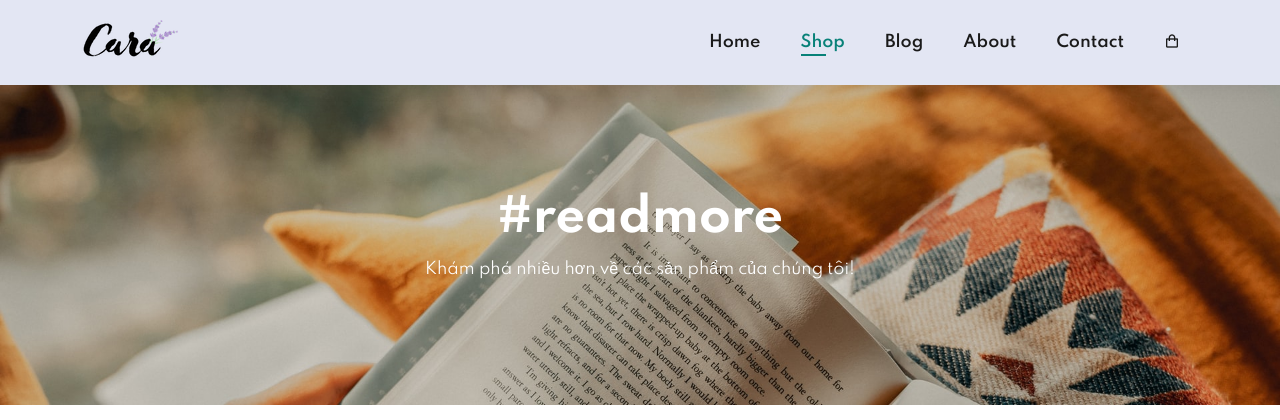
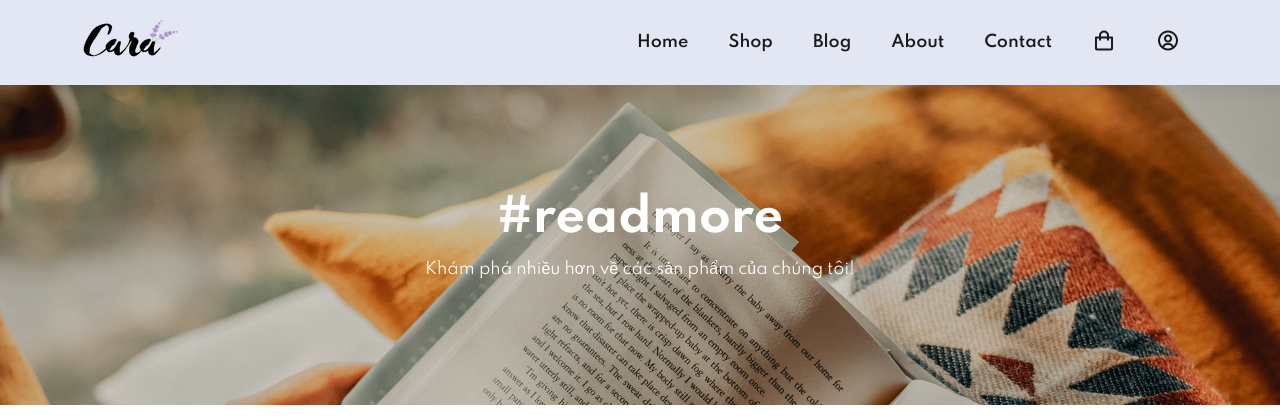
Before and after one commit to DaoCongVinh/Python_Web, a Django app: page /blog/ in a window 1280 px wide. Shown: the top 420 px of the page. Run offline with Django 5.2, Linux system fonts and the light colour scheme.

Commit message:
Chỉnh sửa

```diff
--- a/shop/models.py
+++ b/shop/models.py
@@ -39,7 +39,7 @@ class Cart(models.Model):
 
 
 class CartItem(models.Model):
-    """Represents a single product in the cart."""
+    """Từng sản phẩm trong giỏ hàng"""
     cart = models.ForeignKey(Cart, related_name='items', on_delete=models.CASCADE)
     product = models.ForeignKey('Product', on_delete=models.CASCADE)
     quantity = models.PositiveIntegerField(default=1)
--- a/shop/static/css/style.css
+++ b/shop/static/css/style.css
@@ -129,13 +129,14 @@ body {
   left: 20px;
 }
 
+#navbar #lg-bag a i,
+#navbar #user-icon a i {
+  font-size: 24px;
+}
+
 #mobile {
   display: none;
   align-items: center;
-}
-
-#close {
-  display: none;
 }
 
 /* Main part of page */
@@ -484,6 +485,7 @@ body {
 }
 
 footer {
+  background-color: #E3E6F3;
   display: flex;
   flex-wrap: wrap;
   justify-content: space-between;
--- a/shop/static/js/script.js
+++ b/shop/static/js/script.js
@@ -1,5 +1,5 @@
 const bar = document.getElementById('bar');
-const close = document.getElementById('close');
+// const close = document.getElementById('close');
 const nav = document.getElementById('navbar');
 
 if(bar) {
@@ -8,8 +8,8 @@ if(bar) {
   })
 };
 
-if(close) {
-  close.addEventListener('click', () => {
-    nav.classList.remove('active');
-  })
-};
+// if(close) {
+//   close.addEventListener('click', () => {
+//     nav.classList.remove('active');
+//   })
+// };
--- a/shop/templates/shop/header.html
+++ b/shop/templates/shop/header.html
@@ -21,12 +21,12 @@
             <div>
                 <ul id="navbar">
                     <li><a href="{% url 'home' %}">Home</a></li>
-                    <li><a class="active" href="{% url 'shop' %}">Shop</a></li>
+                    <li><a href="{% url 'shop' %}">Shop</a></li>
                     <li><a href="{% url 'blog' %}">Blog</a></li>
                     <li><a href="{% url 'about' %}">About</a></li>
                     <li><a href="{% url 'contact' %}">Contact</a></li>
                     <li id="lg-bag"><a href="{% url 'cart' %}"><i class='bx bx-shopping-bag'></i></a></li>
-                    <a href="#" id="close"><i class='bx bx-x'></i></a>
+                    <li id="user-icon"><a href="{% url 'login' %}"><i class='bx bx-user-circle'></i></a></li>
                 </ul>
             </div>
             <div id="mobile">
--- a/shop/templates/shop/login.html
+++ b/shop/templates/shop/login.html
@@ -4,7 +4,7 @@
 <head>
     <meta charset="utf-8"/>
     <meta content="width=device-width, initial-scale=1.0" name="viewport"/>
-    <title>Đăng nhập - Bán Vải Online</title>
+    <title>Đăng nhập - BaRoiBeo</title>
     <link crossorigin="anonymous" href="https://cdn.jsdelivr.net/npm/bootstrap@5.3.2/dist/css/bootstrap.min.css" integrity="sha384-T3c6CoIi6uLrA9TneNEoa7RxnatzjcDSCmG1MXxSR1GAsXEV/Dwwykc2MPK8M2HN" rel="stylesheet"/>
     <style>
         body {
```
Also changed, not shown: db.sqlite3.
